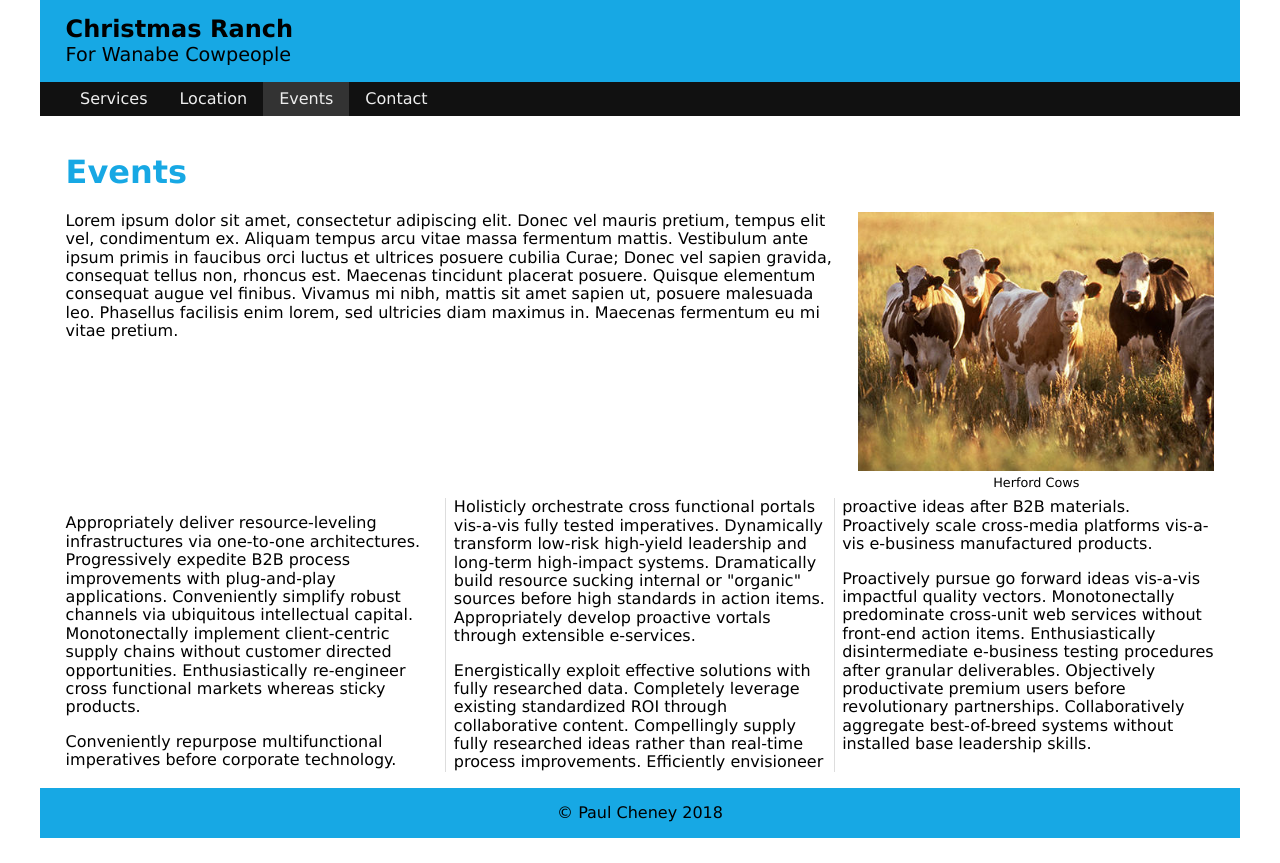
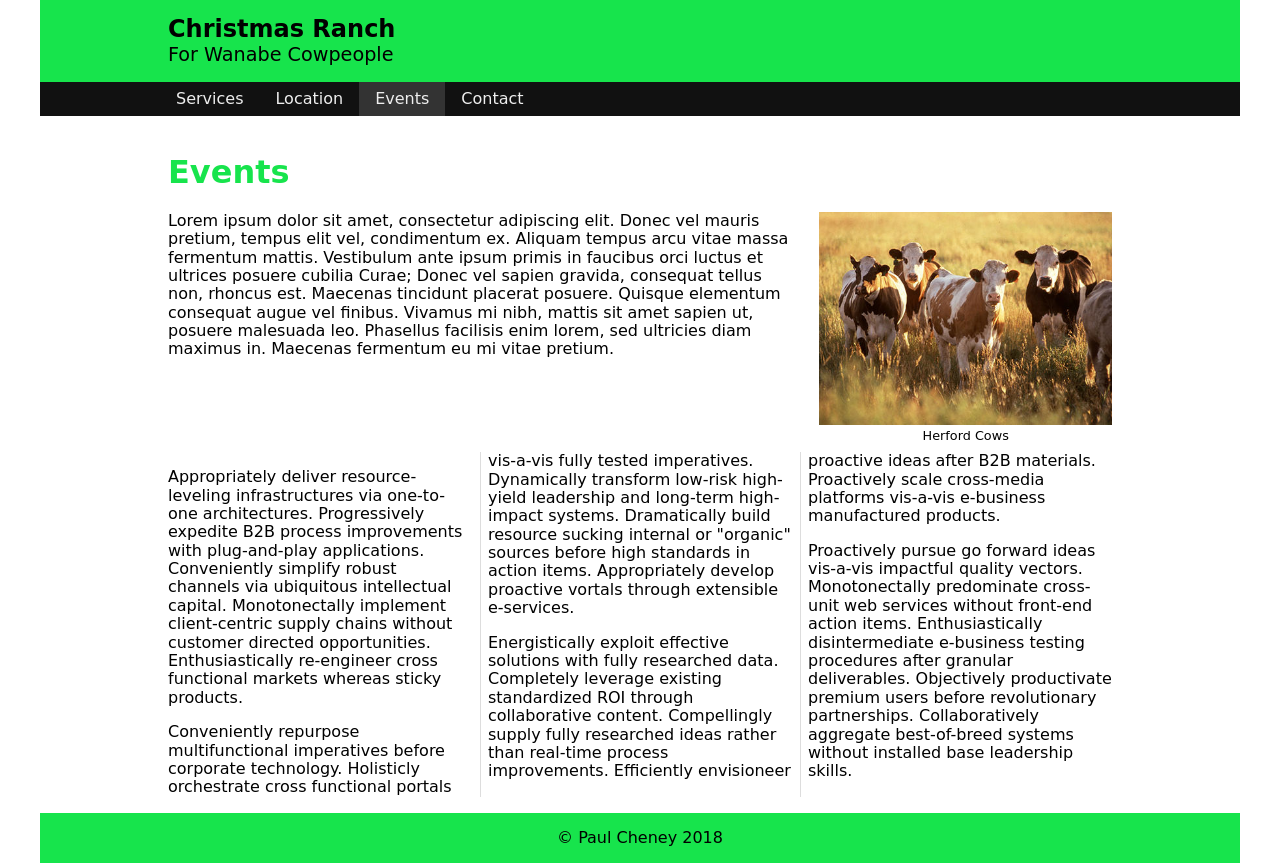
Before and after one commit to TabiDavid/lesson12start_here, a plain HTML site: page index.html in a window 1280 px wide. Before the commit the page ends 838 px from the top, so only its background shows below. Drawn offline with Linux system fonts and the light colour scheme; a web font is replaced by a local one.

Commit message:
Add files via upload

```diff
--- a/index.html
+++ b/index.html
@@ -11,7 +11,7 @@
 
 
 
-
+<link href="https://fonts.googleapis.com/css?family=Baloo+Thambi+2:400,800&display=swap" rel="stylesheet">
 <!-- STYLE SHEETS -->
 <link href="css/style.css" rel="stylesheet">
 
--- a/scss/_large.scss
+++ b/scss/_large.scss
@@ -6,7 +6,7 @@
 
 
 
-    nav ul {padding-left: 2%;}
+    nav ul {padding-left: $gutter;}
     nav li {width:auto;}
     nav a {padding: .5rem 1rem;}
 
--- a/scss/_smalls.scss
+++ b/scss/_smalls.scss
@@ -6,55 +6,60 @@ html {-webkit-text-size-adjust: 100%; -ms-text-size-adjust: 100%;}
 
 /* body rules */
 body {
-    font-family: Verdana;
+    font-family: $fontFamily;
     font-size: 16px;
+    font-weight: $regularWeight;
+
 }
 
 header {
-    background-color: #17a8e4;
-    padding: 1rem 2%;
-}
-header h1 {
-	margin: 0;
-	font-size: 1.5rem;
-}
-header h2{
-	margin: 0;
-	font-size: 1.2rem;
-	font-weight: normal;
-}
+    background-color: $primaryColor;
+    padding: 1rem $gutter;
+    h1 {
+        margin: 0;
+        font-size: 1.5rem;
+        font-weight: $heavyWeight;
+    } //end of h1//
+    h2{
+        margin: 0;
+        font-size: 1.2rem;
+        font-weight: $regularWeight;
+    } //end of h2//
+} //end header//
 
-nav {background-color: #111;}
-nav ul{margin:0; padding: 0;}
-nav li {list-style-type: none;}
-nav li.active {background-color: #333}
-nav a {
+nav {background-color: #111;
+ ul{margin:0; padding: 0;}
+ li {list-style-type: none;}
+ li.active {background-color: #333}
+ a {
     display: block;
     padding: .8rem 0; /*44px min*/
     color: #eee;
     text-align: center;
     text-decoration: none;
+} // end of a//
+a:hover {background-color: #444;}
+} //end nav//
+main{display: block; padding: 1rem $gutter;
+ h1 {color: $primaryColor;
+    font-weight: $heavyWeight;
 }
-nav a:hover {background-color: #444;}
 
-main{display: block; padding: 1rem 2%;}
-main h1 {color: #17a8e4;}
 
-main figure img {width: 100%;}
-main figure{
+ figure{
     margin: 0;
     width: 100%;
+    img {width: 100%;}
+}
+ figcaption {text-align: center; font-size: .8rem;}
 
-}
-main figcaption {text-align: center; font-size: .8rem;}
-
-
+} //end main//
 
 
 footer {
-    background-color: #17a8e4;
+    background-color: $primaryColor;
     text-align: center;
-    padding: 1rem 2%;
+    padding: 1rem $gutter;
 }
 
 
--- /dev/null
+++ b/scss/_variables.scss
@@ -0,0 +1,9 @@
+$primaryColor: #17e44c;
+
+$fontFamily: 'Baloo Thambi 2', cursive;
+
+$regularWeight: 400;
+
+$heavyWeight: 800;
+
+$gutter: 10%;
--- a/scss/style.scss
+++ b/scss/style.scss
@@ -1,4 +1,6 @@
 @import "normalize";
+
+@import "variables";
 
 @import "smalls";
 
```
Also changed, not shown: css/style.css.
